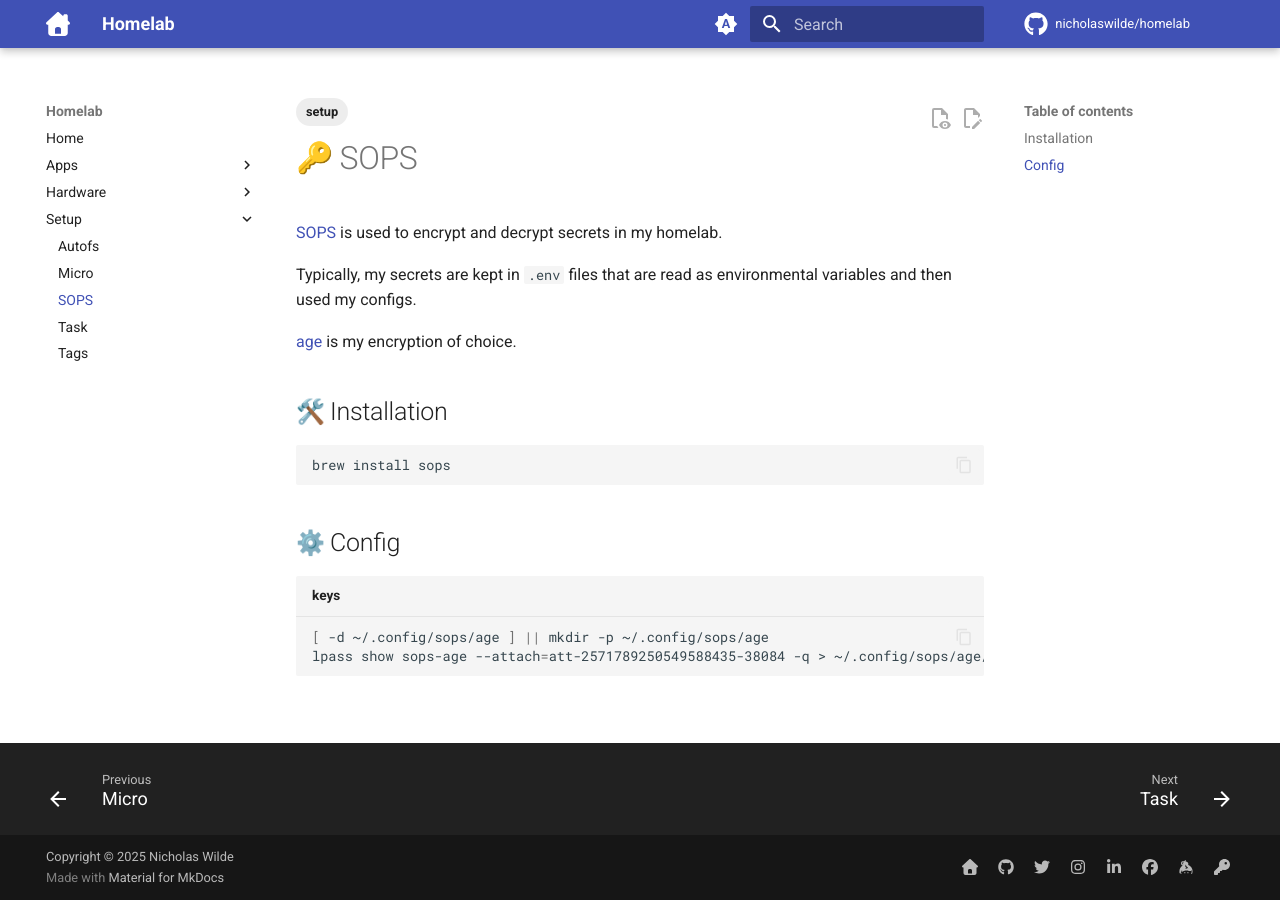
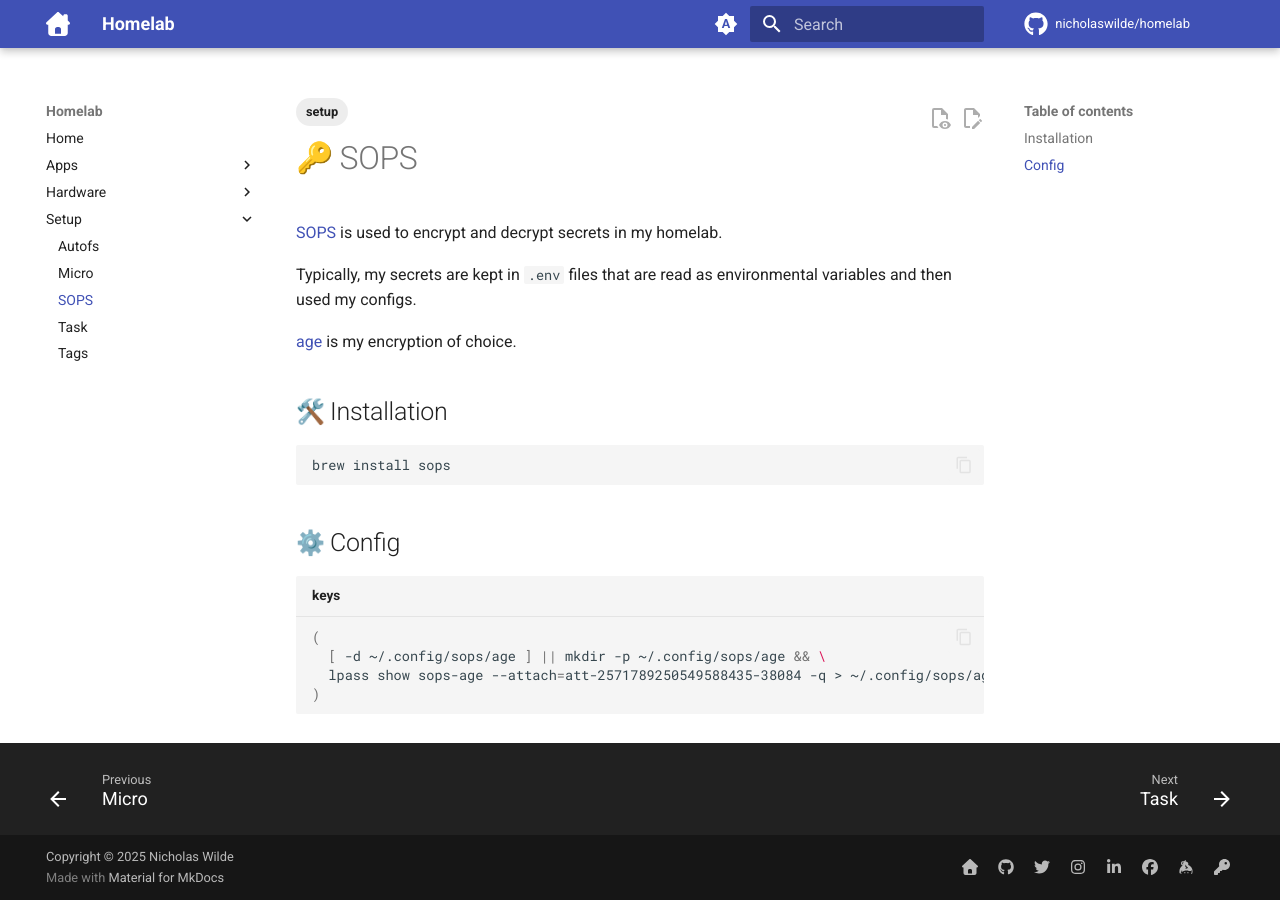
Before and after one commit to nicholaswilde/homelab, an MkDocs documentation site: the page built from docs/setup/sops.md, in a window 1280 px wide. Built offline with MkDocs 1.6.1 and Material for MkDocs 9.7.7, drawn with Linux system fonts in a browser that asks for light colours; emoji names are drawn with the system emoji font; comment, search, counter and statistics services are not loaded.

Commit message:
Update sops.md

````diff
--- a/docs/setup/sops.md
+++ b/docs/setup/sops.md
@@ -19,8 +19,10 @@
 ## :gear: Config
 
 ```shell title="keys"
-[ -d ~/.config/sops/age ] || mkdir -p ~/.config/sops/age
-lpass show sops-age --attach=att-2571789250549588435-38084 -q > ~/.config/sops/age/keys.txt
+(
+  [ -d ~/.config/sops/age ] || mkdir -p ~/.config/sops/age && \
+  lpass show sops-age --attach=att-2571789250549588435-38084 -q > ~/.config/sops/age/keys.txt
+)
 ```
 
 [1]: <https://getsops.io/>
````
